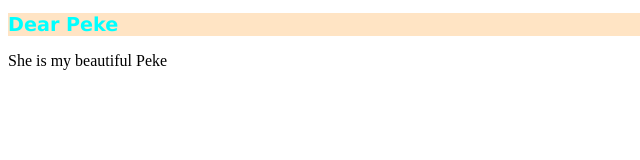
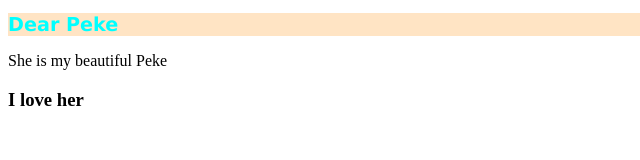
Before and after one commit to DanielLS12/myweb, a plain HTML site: page index.html in a window 1280 px wide. Shown: the full height of the page, 0-640 px from the left. Drawn offline with Linux system fonts and the light colour scheme.

Commit message:
Update index.html

```diff
--- a/index.html
+++ b/index.html
@@ -10,6 +10,7 @@
 <body>
     <h1>Dear Peke</h1>
     <p>She is my beautiful Peke</p>
+    <h3>I love her</h3>
     <script type="text/javascript" src="js/app.js"></script>
 </body>
 </html>
```
